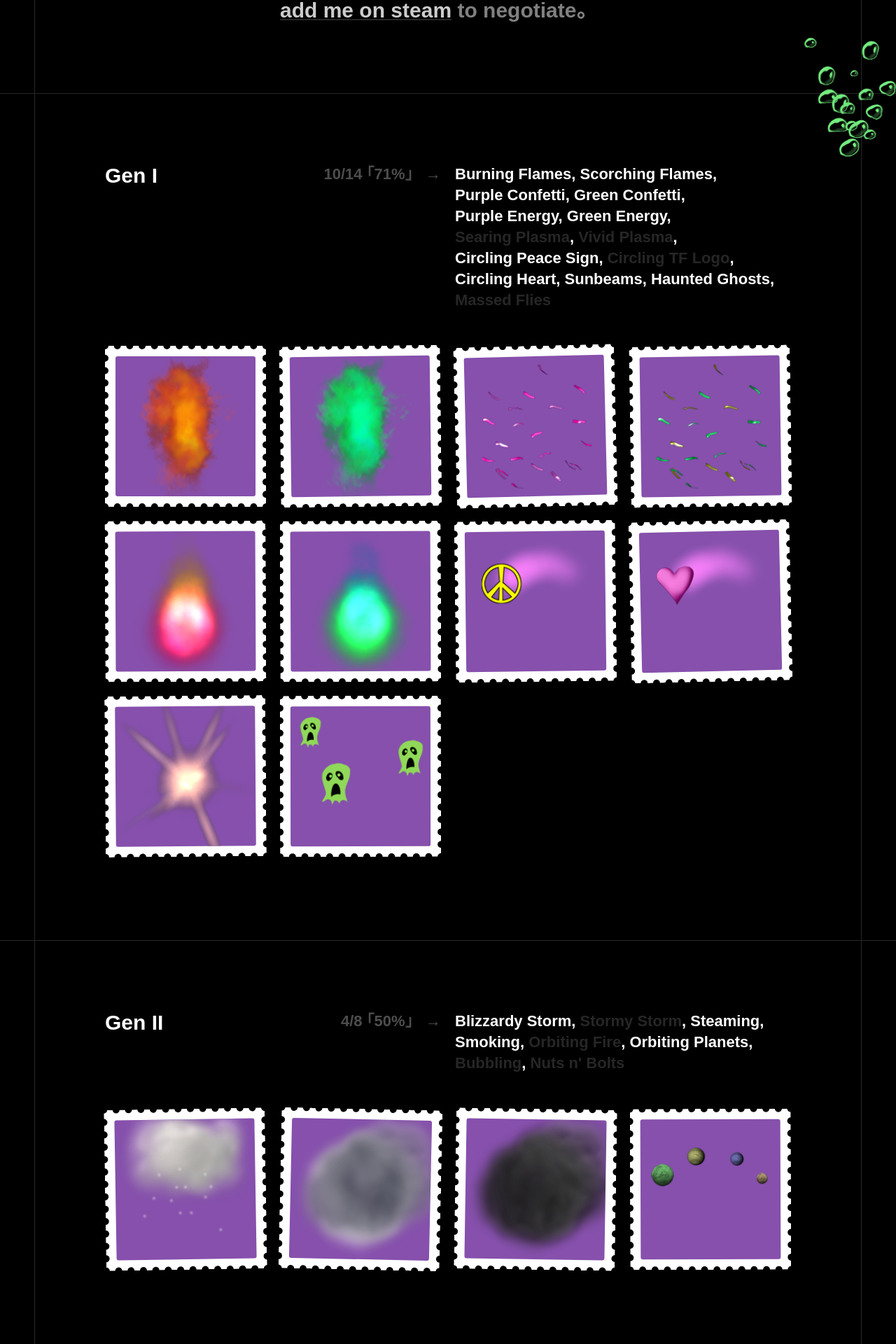
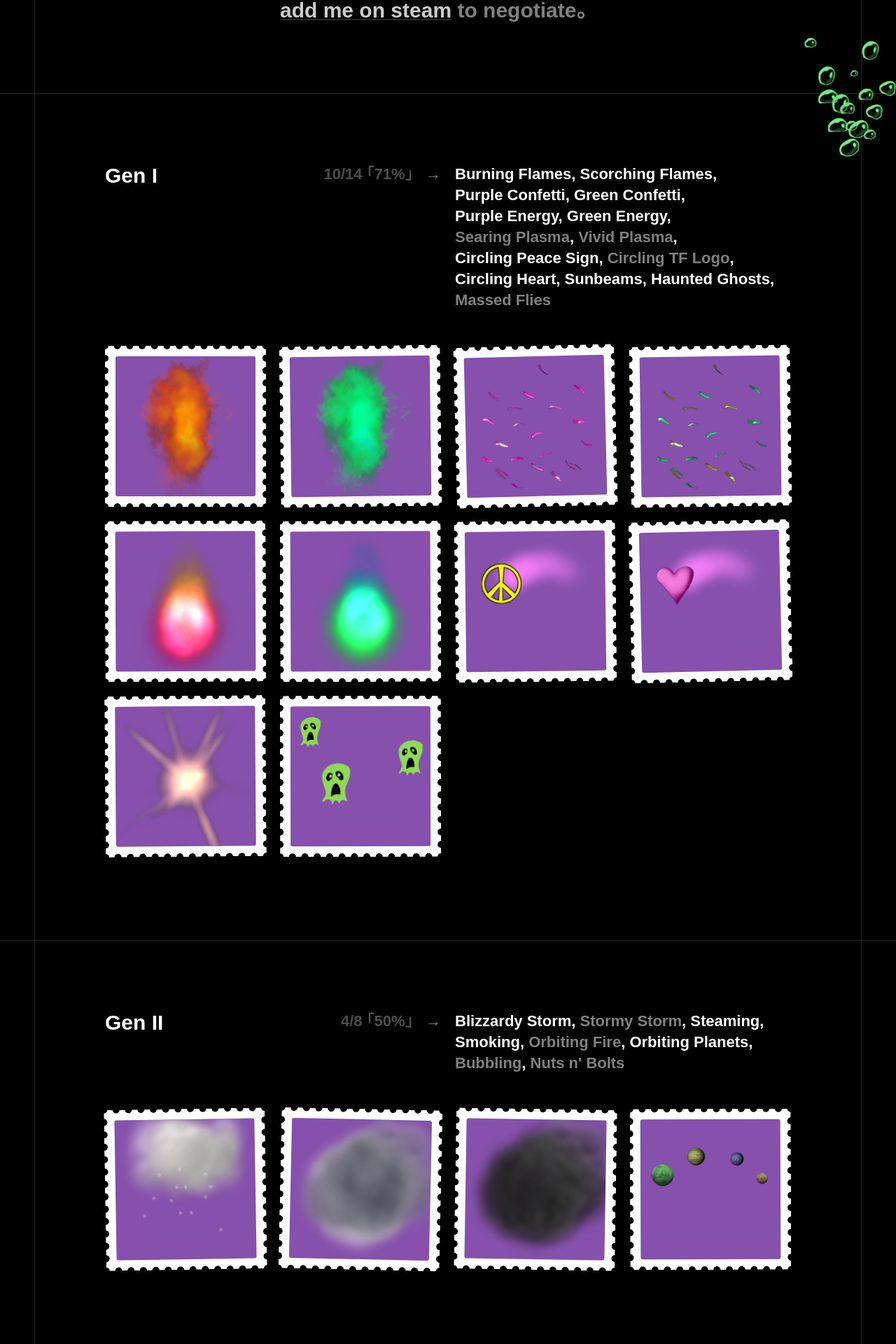
Before and after one commit to ptrckr/geishaboy.tf, a Jekyll site: the page built from index.html, in a window 1280 px wide. Shown: the part 681-2601 px from the top of the page at 70% size. Built offline with Jekyll 4.4.1, drawn with Linux system fonts in a browser that asks for light colours.

Commit message:
Mobile optimization

```diff
--- a/_layouts/default.html
+++ b/_layouts/default.html
@@ -54,7 +54,7 @@
         <div class="grid-1 section-progress">{{ collected_effects }}/{{ total_effects }} ｢{{ 100.0 | divided_by: total_effects | times: collected_effects | round }}%｣</div>
         <ol class="grid-2 section-effect-list">
           {% for effect in series.effects %}
-            <li class="{% unless effect.collected %}missing{% endunless %} {% if effect.unknown %}unknown{% endif %}">{{ effect.name }}</li>
+            <li class="{% unless effect.collected %}missing{% endunless %} {% if effect.unknown %}unknown{% endif %}"><span>{{ effect.name }}<span></li>
           {% endfor %}
         </ol>
         <ol class="section-stamps">
--- a/css/style.css
+++ b/css/style.css
@@ -138,6 +138,7 @@ li {
 html {
   background: var(--black);
   overflow-x: hidden;
+  cursor: default;
 }
 
 body {
@@ -282,6 +283,7 @@ section div, .section-effect-list {
 
 .section-progress::after {
   content: "   →";
+  color: var(--gray);
 }
 
 .section-effect-list li {
@@ -290,14 +292,13 @@ section div, .section-effect-list {
 
 .section-effect-list li:not(:last-child)::after {
   content: ", ";
-  color: var(--white);
 }
 
-.section-effect-list li.missing:not(:hover) {
-  color: var(--darker-gray);
+.section-effect-list li.missing span:not(:hover) {
+  color: var(--gray);
 }
 
-.section-effect-list li.unknown {
+.section-effect-list li.unknown span {
   text-decoration: line-through;
 }
 
@@ -394,14 +395,13 @@ footer span {
     padding-bottom: var(--body-padding);
   }
 
+  .sub-hero-copy {
+    margin-top: 20px;
+  }
+
   section {
     padding-top: var(--body-padding);
     padding-bottom: var(--body-padding);
-  }
-
-  .section-stamps li {
-    width: 50%;
-    transform: rotate(0deg) !important;
   }
 
   .section-progress {
@@ -411,10 +411,26 @@ footer span {
   }
 
   .section-stamps {
-    margin-top: 20px;
+    margin-top: var(--body-padding);
+    display: flex;
+    flex-wrap: wrap;
+    justify-content: space-between;
+  }
+
+  .stamp {
+    width: calc(50% - 5px);
+    margin-bottom: 10px;
   }
 
   .section-progress::after {
     content: "";
   }
+
+  footer {
+    padding: var(--body-padding) 0;
+  }
+
+  footer span {
+    display: inline;
+  }
 }
```
